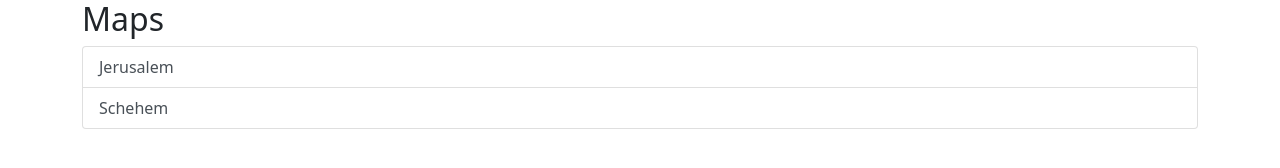
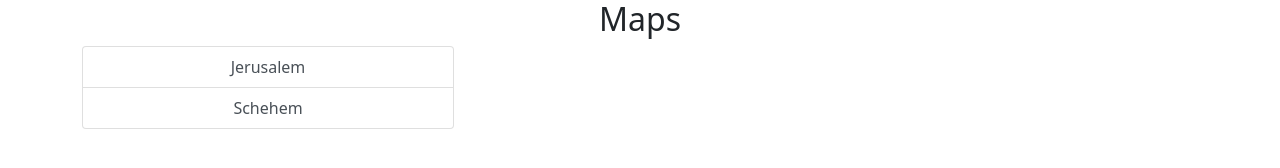
Before and after one commit to HenrYxZ/pictorial-map, a plain HTML site: page index.html in a window 1280 px wide. Drawn offline with nearby package versions, Linux system fonts and the light colour scheme.

Commit message:
better interface

```diff
--- a/index.html
+++ b/index.html
@@ -10,8 +10,8 @@
 	</head>
 	<body>
 		<div class="container">
-			<h2>Maps</h2>
-			<div class="list-group">
+			<h2 class="text-center">Maps</h2>
+			<div class="col-md-4 list-group text-center">
 				<a href="jerusalem" class="list-group-item list-group-item-action">
 					Jerusalem
 				</a>
```
